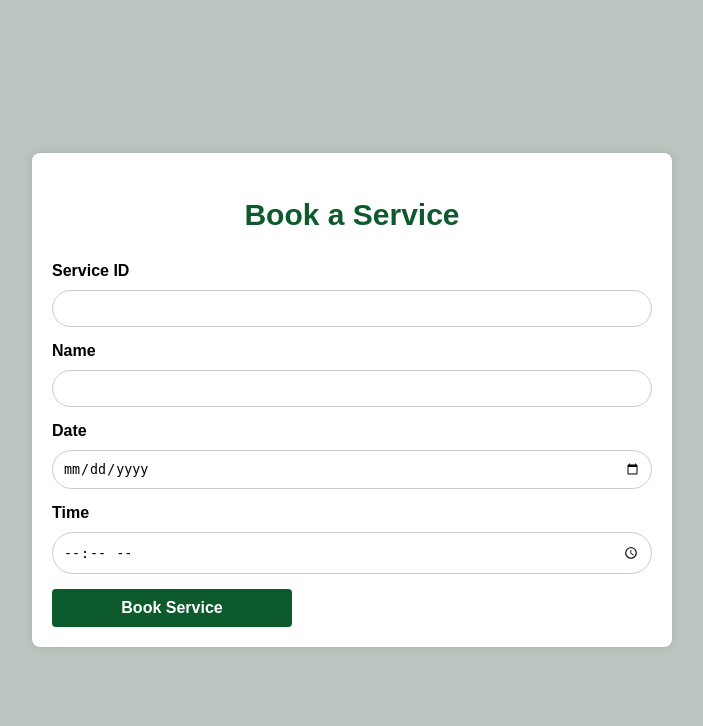
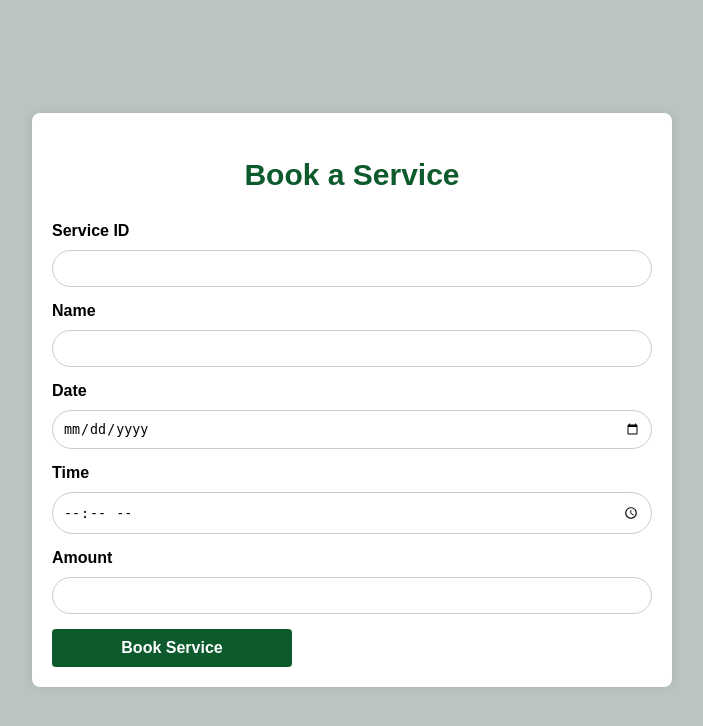
Before and after one commit to Daniel-IRYIVUZE/Eco_clean_Solutions, a Flask app: template EcoApp/templates/booking.html in a window 1280 px wide. Shown: the top 726 px of the page, without its empty margins (288-991 px from the left). Run offline with Flask 3, Linux system fonts and the light colour scheme; the template is opened without the code that fills it, so the values that code supplies are empty.

Commit message:
adding field of amount on  booking.html file

```diff
--- a/EcoApp/templates/booking.html
+++ b/EcoApp/templates/booking.html
@@ -32,6 +32,10 @@
                 <label for="time">Time</label>
                 <input type="time" id="time" name="time" required>
             </div>
+            <div class="form-group">
+                <label for="time">Amount</label>
+                <input type="text" id="amount" name="amount" required>
+            </div>
             <button type="submit">Book Service</button>
         </form>
     </div>
```
